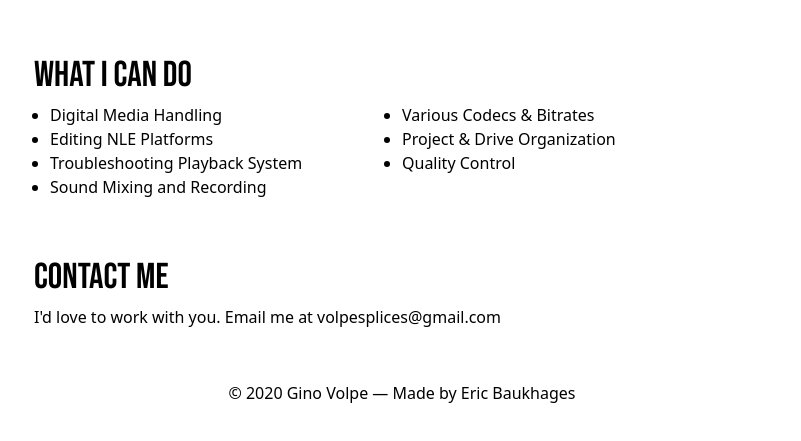
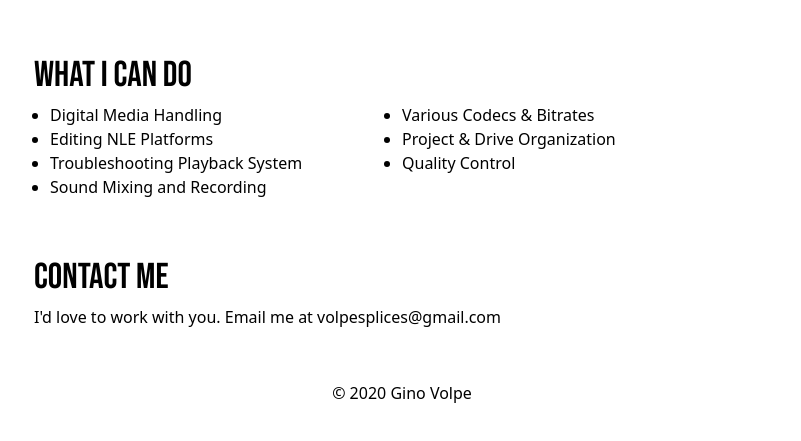
Before and after one commit to ericbaukhages/volpe.media, a website: page index.html in a window 1280 px wide. Shown: the part 1402-1843 px from the top of the page, without its empty margins (238-1039 px from the left). Drawn offline with nearby package versions, Linux system fonts and the light colour scheme; files that its build step writes are made by us from their sources.

Commit message:
Remove "Made by" line

```diff
--- a/index.html
+++ b/index.html
@@ -114,8 +114,7 @@
     </section>
 
     <footer class="p-4 mx-auto my-5 text-center max-w-screen-md">
-      &copy; 2020 Gino Volpe &mdash; Made by
-      <a href="https://eric.baukhag.es">Eric Baukhages</a>
+      &copy; 2020 Gino Volpe
     </footer>
   </body>
 </html>
```
